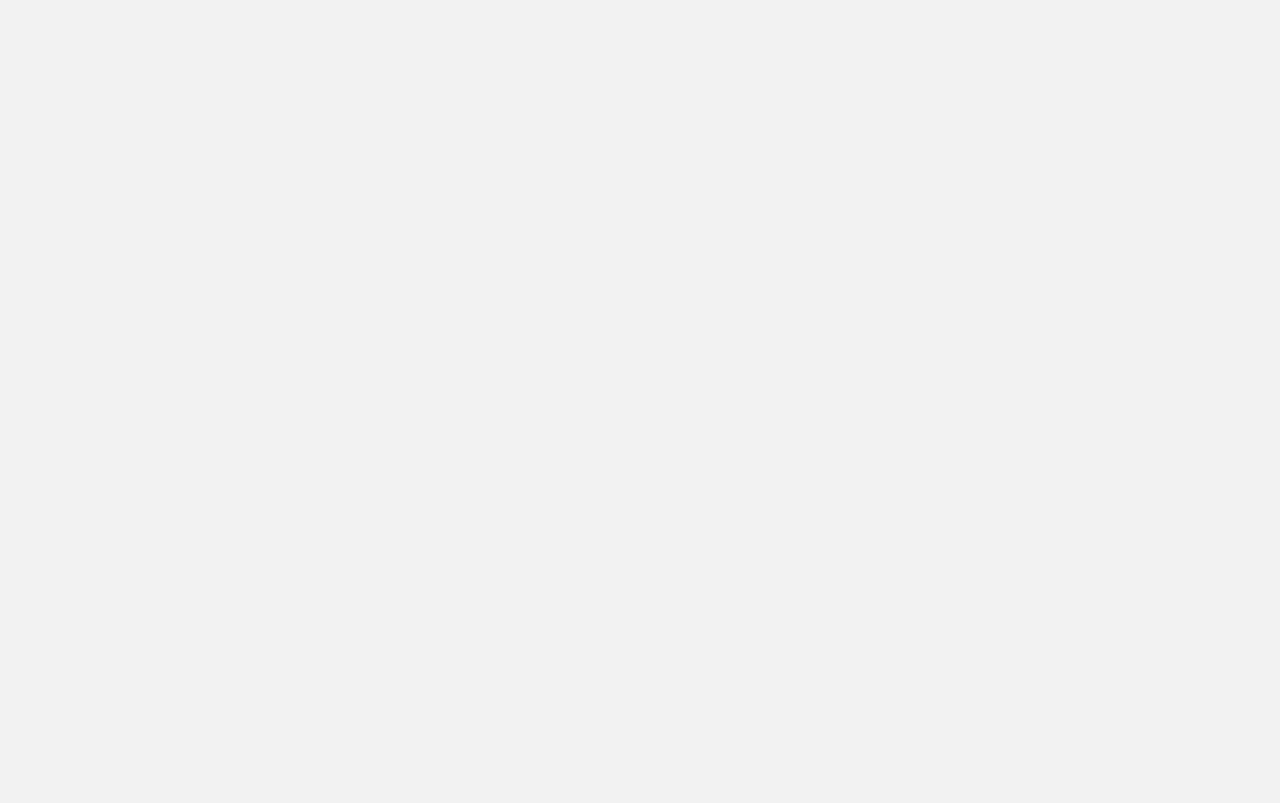
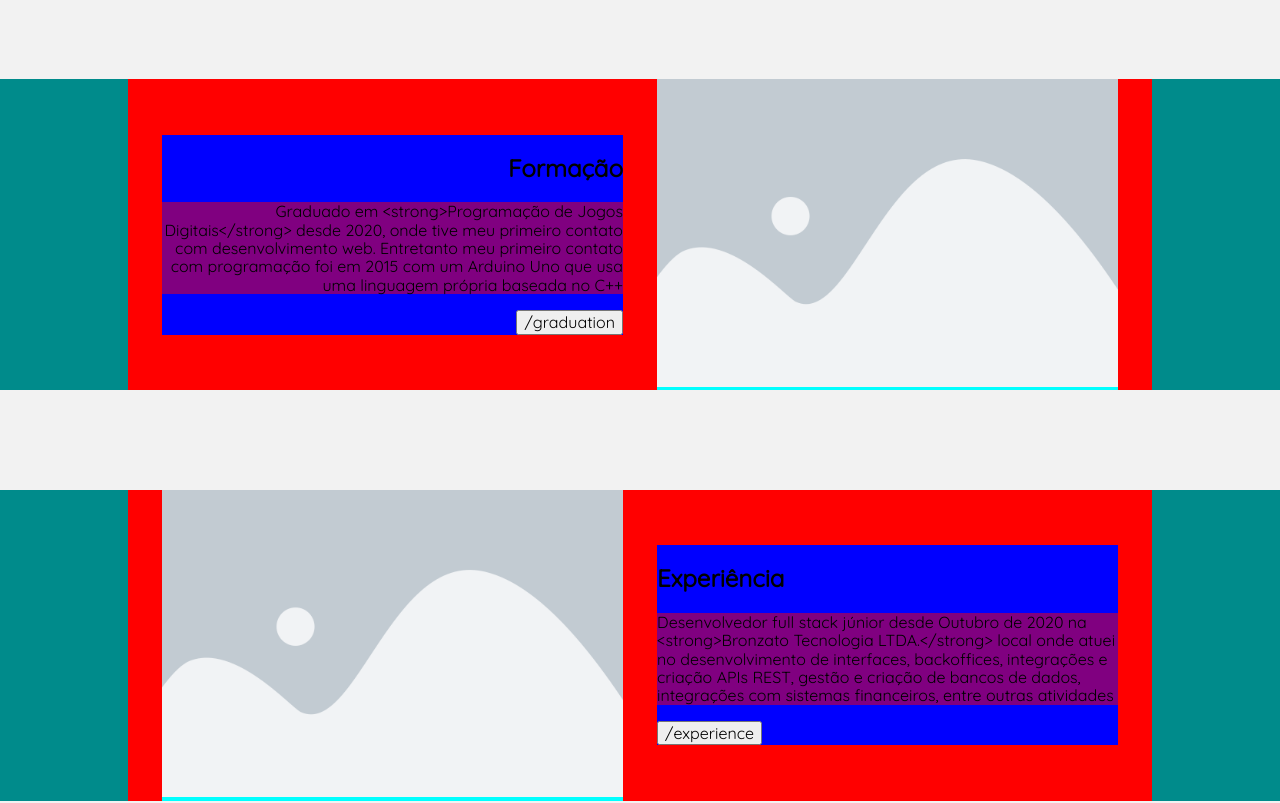
Before and after one commit to RaphaelO-Melo/Portfolio-2.0, a React (Create React App) app in the folder portfolio/: page / in a window 1280 px wide. Shown: the part 820-1623 px from the top of the page. Before the commit the page ends 849 px from the top, so only its background shows below. Built offline with nearby package versions, Linux system fonts and the light colour scheme.

Commit message:
Content base of About page

```diff
--- /dev/null
+++ b/portfolio/src/data/content.json
@@ -0,0 +1,23 @@
+[
+    {
+        "id": 1,
+        "title": "Formação",
+        "text": "Graduado em <strong>Programação de Jogos Digitais</strong> desde 2020, onde tive meu primeiro contato com desenvolvimento web. Entretanto meu primeiro contato com programação foi em 2015 com um Arduino Uno que usa uma linguagem própria baseada no C++",
+        "image": "./assets/placeholder.png",
+        "to": "/graduation"
+    },
+    {
+        "id": 2,
+        "title": "Experiência",
+        "text": "Desenvolvedor full stack júnior desde Outubro de 2020 na <strong>Bronzato Tecnologia LTDA.</strong> local onde atuei no desenvolvimento de interfaces, backoffices, integrações e criação APIs REST, gestão e criação de bancos de dados, integrações com sistemas financeiros, entre outras atividades",
+        "image": "./assets/placeholder.png",
+        "to": "/experience"
+    },
+    {
+        "id": 3,
+        "title": "Competências",
+        "text": "HTML5, CSS3, Javascript ES6, PHP, Java, JQuery, Bootstrap, REST, Git e MySQL são algumas das competências que desenvolvi durante minha experiência profisisonal, porém também estou estudando React, Typescript e NodeJs no meu tempo livre",
+        "image": "./assets/placeholder.png",
+        "to": "/competences"
+    }
+]
--- /dev/null
+++ b/portfolio/src/pages/About/About.module.scss
@@ -0,0 +1,4 @@
+.containerContent{
+    background-color: darkcyan;
+    margin: 100px auto;
+}
--- /dev/null
+++ b/portfolio/src/pages/About/Content/Content.module.scss
@@ -0,0 +1,50 @@
+@import "styles/variables";
+@import "styles/breakpoints";
+
+.content{
+
+    background-color: red;
+    display: flex;
+    align-items: center;
+    max-width: 80%;
+    margin: auto;
+    justify-content: space-evenly;
+
+    &__info{
+
+        background-color: blue;
+        width: 45%;
+
+        &__title{
+            background-color: oragne;
+        }
+
+        &__text{
+            background-color: purple;
+        }
+
+    }
+
+    &__info--left{
+        text-align: left;
+    }
+
+    &__info--right{
+        text-align: right;
+    }
+
+    &__image{
+
+        background-color: cyan;
+        width: 45%;
+
+        img{
+            width: 100%;
+        }
+
+    }
+}
+
+.content--reverse{
+    flex-direction: row-reverse;
+}
--- /dev/null
+++ b/portfolio/src/pages/About/Content/index.tsx
@@ -0,0 +1,37 @@
+import style from './Content.module.scss';
+import { AboutContent } from 'types/AboutContent';
+import classNames from 'classnames';
+
+export default function Content({id, title, text, image, to} : AboutContent){
+    return (
+        <div className={classNames({
+            [style.content] : true,
+            [style['content--reverse']] : id%2 === 0,
+        })}>
+
+
+            <div className={classNames({
+                [style.content__info] : true,
+                [style['content__info--left']] : id%2 === 0,
+                [style['content__info--right']] :id%2 === 1
+            })}>
+
+                <h2 className={style.content__info__title}>
+                    {title}
+                </h2>
+                <p className={style.content__info__text}>
+                    {text}
+                </p>
+                <button>{to}</button>
+
+            </div>
+
+
+
+            <div className={style.content__image}>
+                <img src={image} alt="title" />
+            </div>
+
+        </div>
+    );
+}
--- a/portfolio/src/pages/About/index.tsx
+++ b/portfolio/src/pages/About/index.tsx
@@ -1,7 +1,17 @@
+import style from './About.module.scss';
 import Introduction from './Introduction';
+import AboutContents from 'data/content.json';
+import Content from './Content';
 
 export default function About(){
     return (
-        <Introduction />
+        <>
+            <Introduction />
+            {AboutContents.map(content => (
+                <section key={content.id} className={style.containerContent}>
+                    <Content id={content.id} title={content.title} text={content.text} image={content.image} to={content.to} />
+                </section>
+            ))}
+        </>
     );
 }
--- /dev/null
+++ b/portfolio/src/types/AboutContent.ts
@@ -0,0 +1,3 @@
+import content from 'data/content.json';
+
+export type AboutContent = typeof content[0];
```
Also changed, not shown: portfolio/public/assets/placeholder.png (added), portfolio/src/pages/About/About.module.module.scss (deleted).
